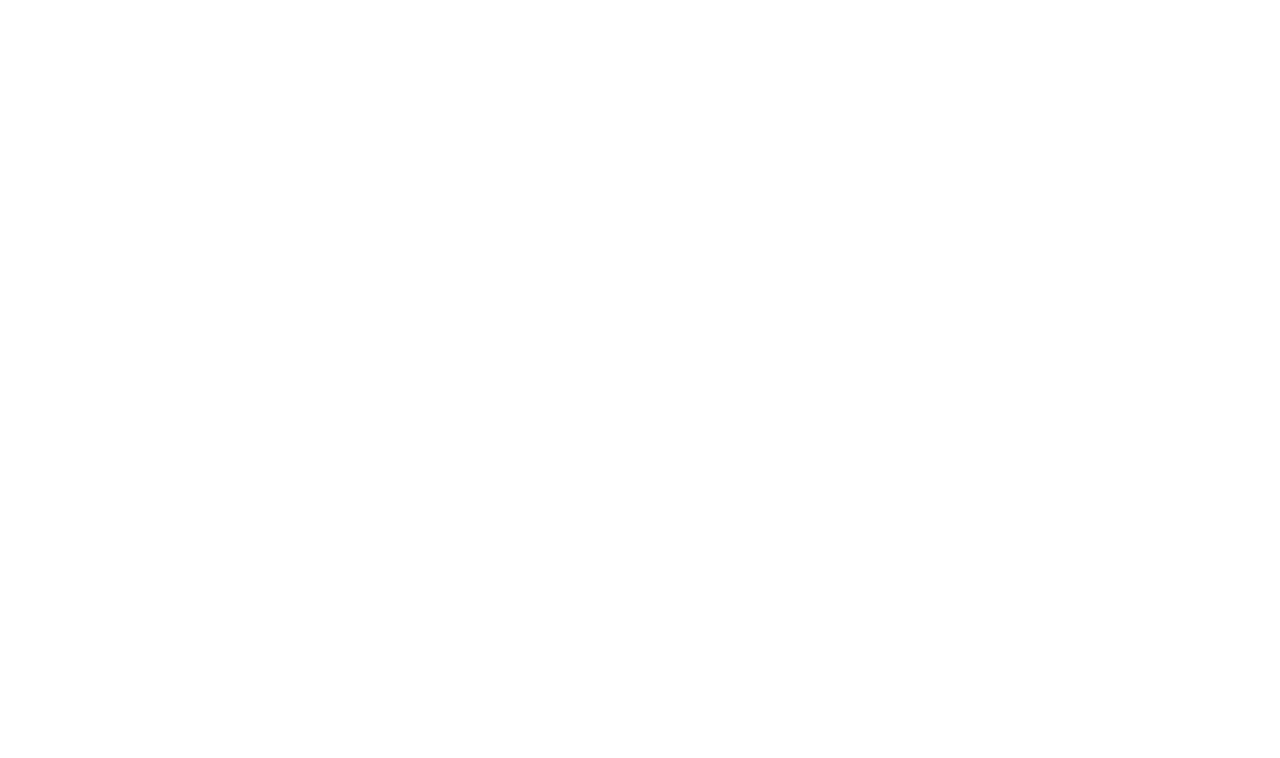
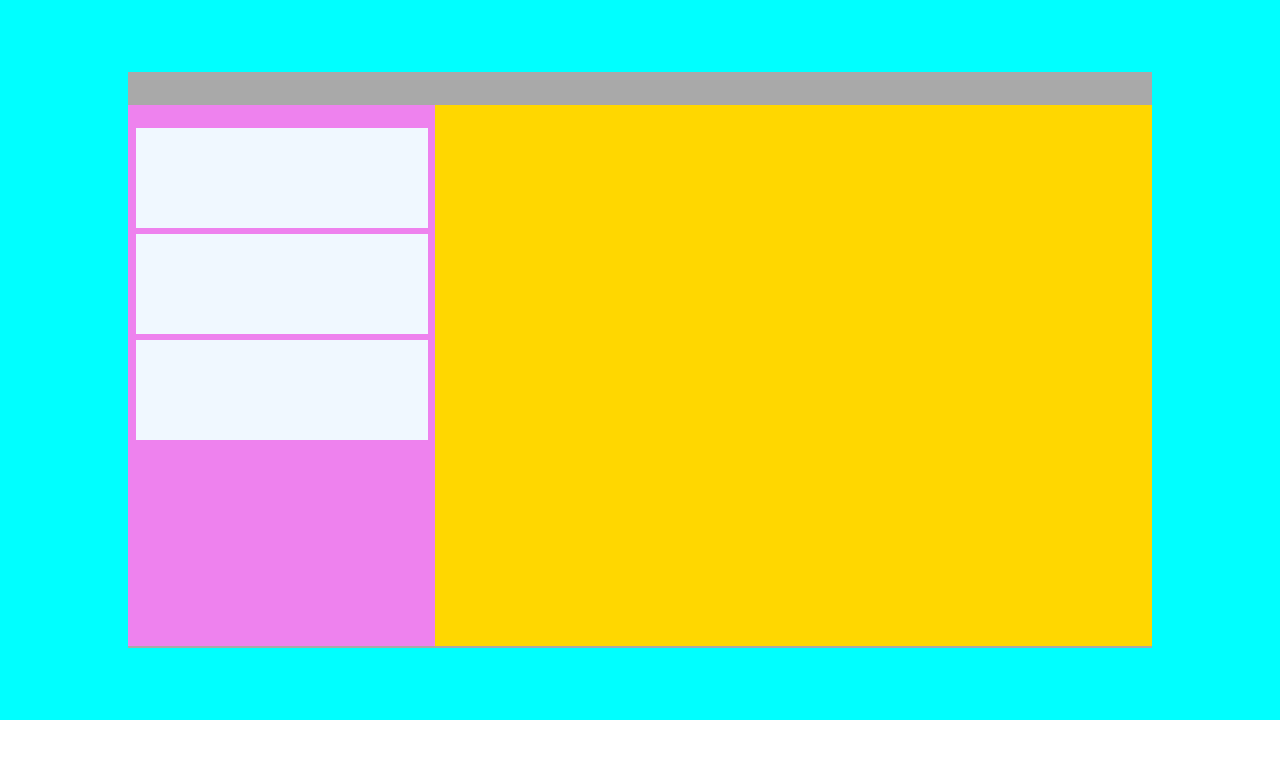
Before and after one commit to Ksvaldes/Borrador-Visualizar, a plain HTML site: page index.html in a window 1280 px wide. Drawn offline with Linux system fonts and the light colour scheme.

Commit message:
Se crea diseño base

```diff
--- /dev/null
+++ b/Css/botones.css
@@ -0,0 +1,45 @@
+.caja{
+    width: 100%;
+    height: 720px;
+    background-color: aqua;
+
+    display: flex;
+
+    justify-content: center;
+    align-items: center;
+}
+
+.con{
+    width: 80%;
+    height: 80%;
+    background-color: darkgrey;
+
+    display: flex;
+    flex-direction: row;
+    justify-content: space-between;
+    align-items: center;
+}
+.bot{
+    width: 30%;
+    height: 94%;
+    margin-top: 3%;
+    background-color: violet;
+    padding-top: 2%;
+    display: flex;
+    flex-direction: column;
+    align-items: center;
+}
+.vis{
+    width: 70%;
+    height: 94%;
+    margin-top: 3%;
+    background-color: gold;
+}
+
+.uno, .dos, .tres{
+    width: 95%;
+    height: 100px;
+    margin: auto;
+    margin: 3px;
+    background-color: aliceblue;
+}
--- a/Css/diseño.css
+++ b/Css/diseño.css
@@ -0,0 +1,12 @@
+*{
+    margin: 0;
+    padding: 0;
+    box-sizing: border-box;
+}
+html{
+    font-size: 10px;
+    font-family: 'Albert Sans', sans-serif;
+    color: rgb(45, 45, 45);
+
+
+}
--- a/index.html
+++ b/index.html
@@ -6,11 +6,21 @@
     <meta name="viewport" content="width=device-width, initial-scale=1.0">
 
     <link rel="stylesheet" href="./Css/diseño.css">
+    <link rel="stylesheet" href="./Css/botones.css">
 
     <title>Visualizar</title>
 </head>
 <body>
-
+    <section class="caja">
+        <div class="con">
+            <div class="bot">
+                <a class="uno" href="https://www.google.com.gt/?hl=es"><div></div></a>
+                <a class="dos" href="https://www.google.com.gt/?hl=es"><div></div></a>
+                <a class="tres" href="https://www.google.com.gt/?hl=es"><div></div></a>
+            </div>
+            <div class="vis"></div>
+        </div>
+    </section>
 <script src="./Js/main.js"></script>
 </body>
 </html>
```
